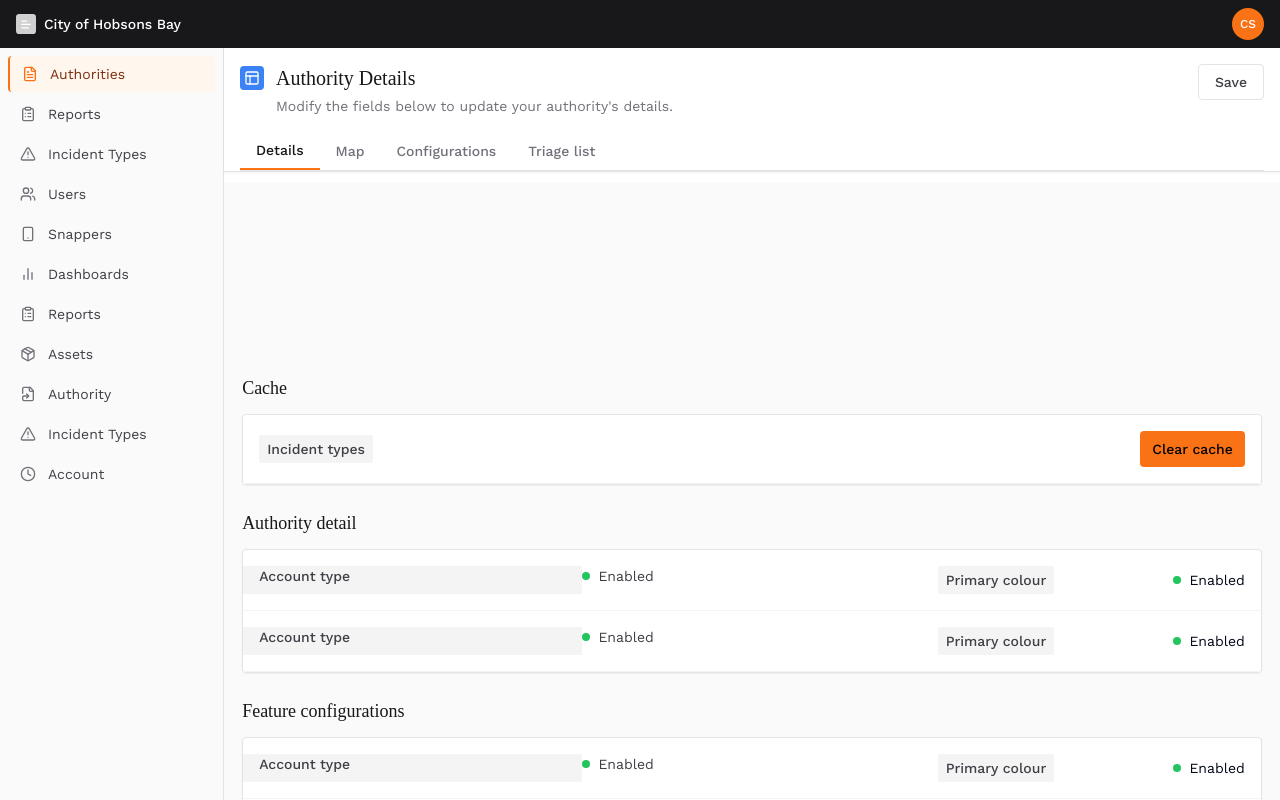
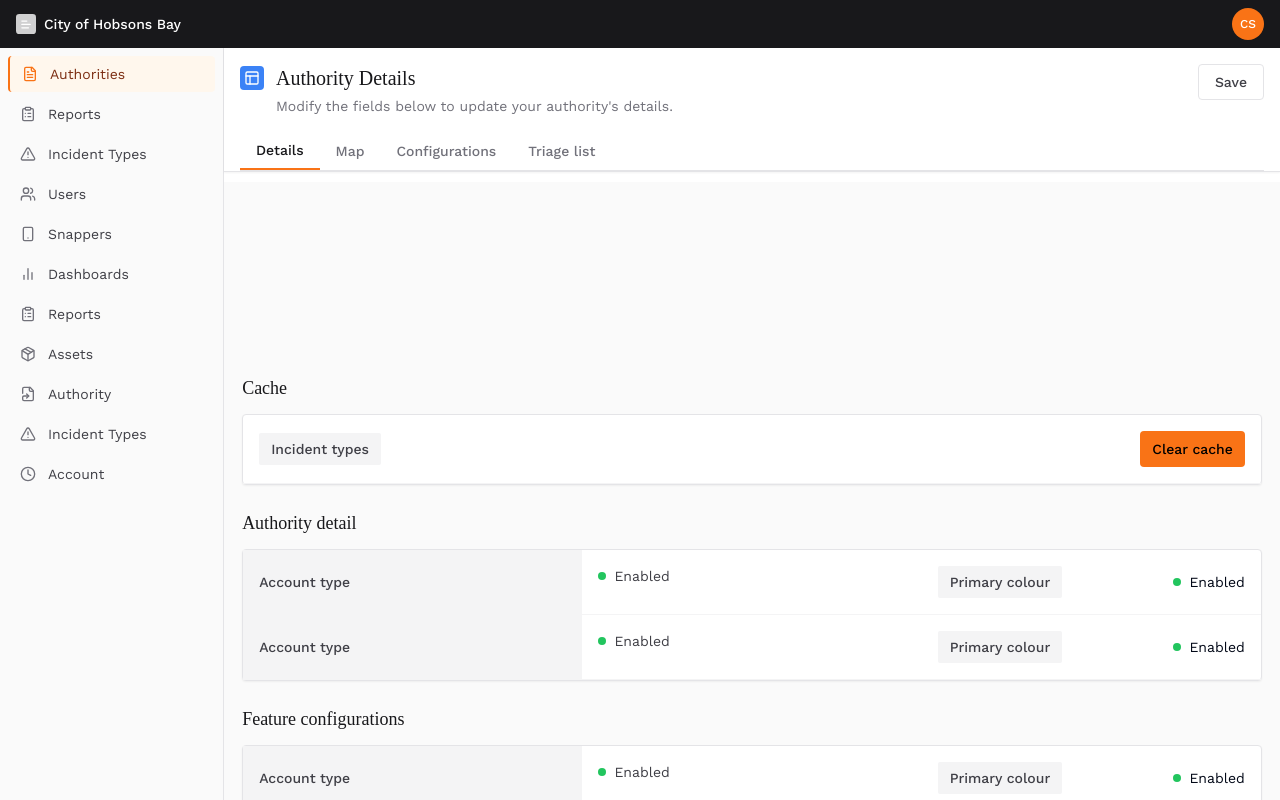
Before and after one commit to avipanethsnapsendsolve/snapper-template-hub, a React (Vite) app: page / in a window 1280 px wide. Shown: the top 800 px of the page. Built offline with nearby package versions, Linux system fonts and the light colour scheme; a web font is replaced by a local one.

Commit message:
Improve grid cell styling
Addresses styling issues in grid cells, specifically ensuring the grey background fills the entire vertical area and adding horizontal spacing.

```diff
--- a/src/components/AuthorityDetails.tsx
+++ b/src/components/AuthorityDetails.tsx
@@ -12,16 +12,20 @@ interface DetailRowProps {
 
 function DetailRow({ label, enabled }: DetailRowProps) {
   return (
-    <div className="grid grid-cols-3 py-4 border-b border-zinc-100">
-      <div className="text-sm font-medium text-zinc-700 px-4 bg-zinc-100">{label}</div>
-      <div className="text-sm text-zinc-700">
+    <div className="grid grid-cols-3 border-b border-zinc-100">
+      <div className="text-sm font-medium text-zinc-700 px-4 py-4 bg-zinc-100 flex items-center">
+        {label}
+      </div>
+      <div className="text-sm text-zinc-700 px-4 py-4">
         <div className="flex items-center">
           <span className="w-2 h-2 rounded-full bg-green-500 mr-2"></span>
           <span>Enabled</span>
         </div>
       </div>
-      <div className="flex items-center justify-between px-4">
-        <div className="text-sm font-medium text-zinc-700 bg-zinc-100 px-2 py-1 rounded-sm">Primary colour</div>
+      <div className="flex items-center justify-between px-4 py-4">
+        <div className="text-sm font-medium text-zinc-700 bg-zinc-100 px-3 py-1.5 rounded-sm">
+          Primary colour
+        </div>
         <div className="flex items-center">
           <span className="w-2 h-2 rounded-full bg-green-500 mr-2"></span>
           <span className="text-sm">Enabled</span>
@@ -72,7 +76,9 @@ export function AuthorityDetails() {
             <Card className="border-zinc-200 rounded-md">
               <CardContent className="p-0">
                 <div className="py-4 px-4 border-b border-zinc-100 flex justify-between items-center">
-                  <div className="text-sm font-medium text-zinc-700 bg-zinc-100 px-2 py-1 rounded-sm">Incident types</div>
+                  <div className="text-sm font-medium text-zinc-700 bg-zinc-100 px-3 py-1.5 rounded-sm">
+                    Incident types
+                  </div>
                   <Button
                     className="bg-orange-500 hover:bg-orange-600 text-black text-sm font-medium rounded-md"
                     size="sm"
```
